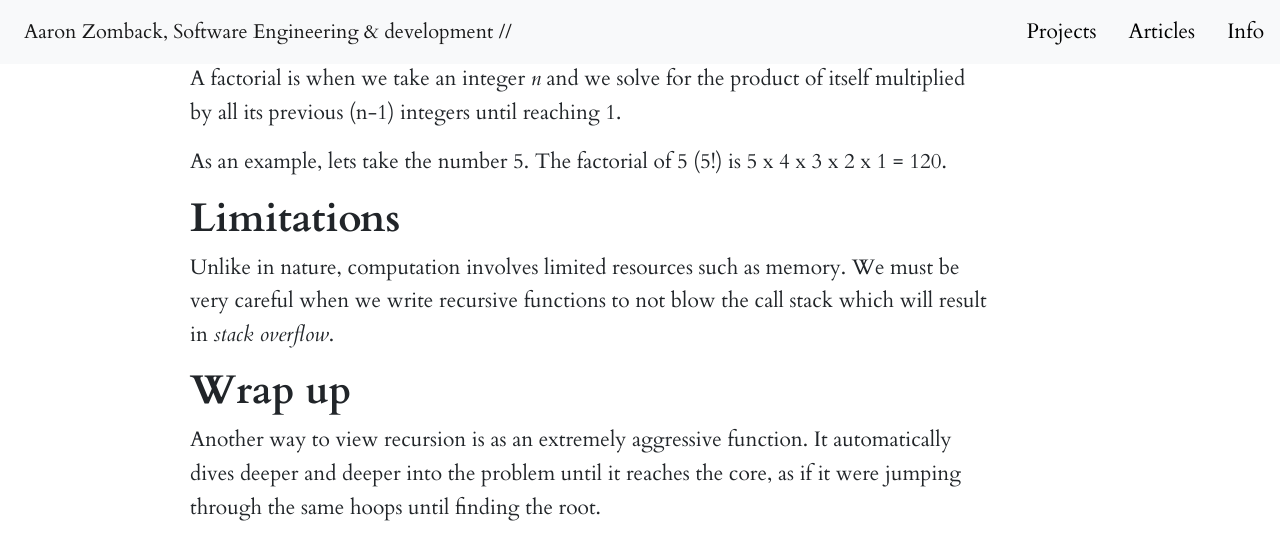
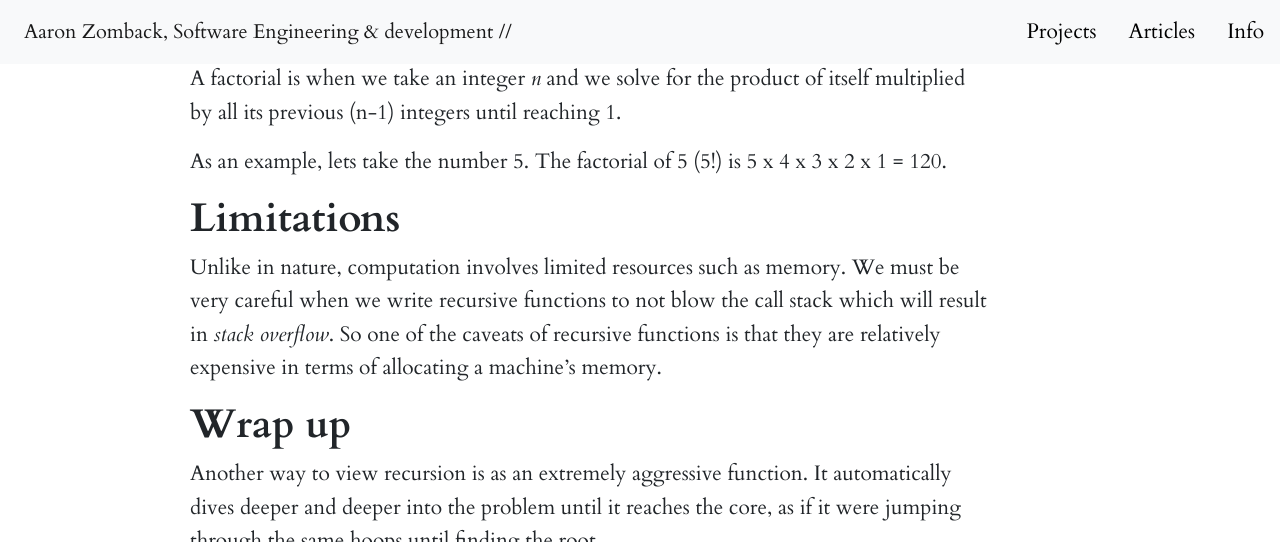
Before and after one commit to aaronzomback/design-portfolio, a Jekyll site: the page built from _posts/2021-04-30-what-is-recursion?.markdown, in a window 1280 px wide and 900 px high, scrolled down 2451 px, cut to the strip 0-542 px from the top of the window. Built offline with Jekyll 4.4.1, drawn with Linux system fonts in a browser that asks for light colours; nearby versions of some CDN libraries.

Commit message:
Updated What Is Recursion?

```diff
--- a/_posts/2021-04-30-what-is-recursion?.markdown
+++ b/_posts/2021-04-30-what-is-recursion?.markdown
@@ -40,7 +40,7 @@ As an example, lets take the number 5. The factorial of 5 (5!) is 5 x 4 x 3 x 2
 
 ## Limitations
 
-Unlike in nature, computation involves limited resources such as memory. We must be very careful when we write recursive functions to not blow the call stack which will result in *stack overflow*.
+Unlike in nature, computation involves limited resources such as memory. We must be very careful when we write recursive functions to not blow the call stack which will result in *stack overflow*. So one of the caveats of recursive functions is that they are relatively expensive in terms of allocating a machine's memory.
 
 ## Wrap up
 
```
